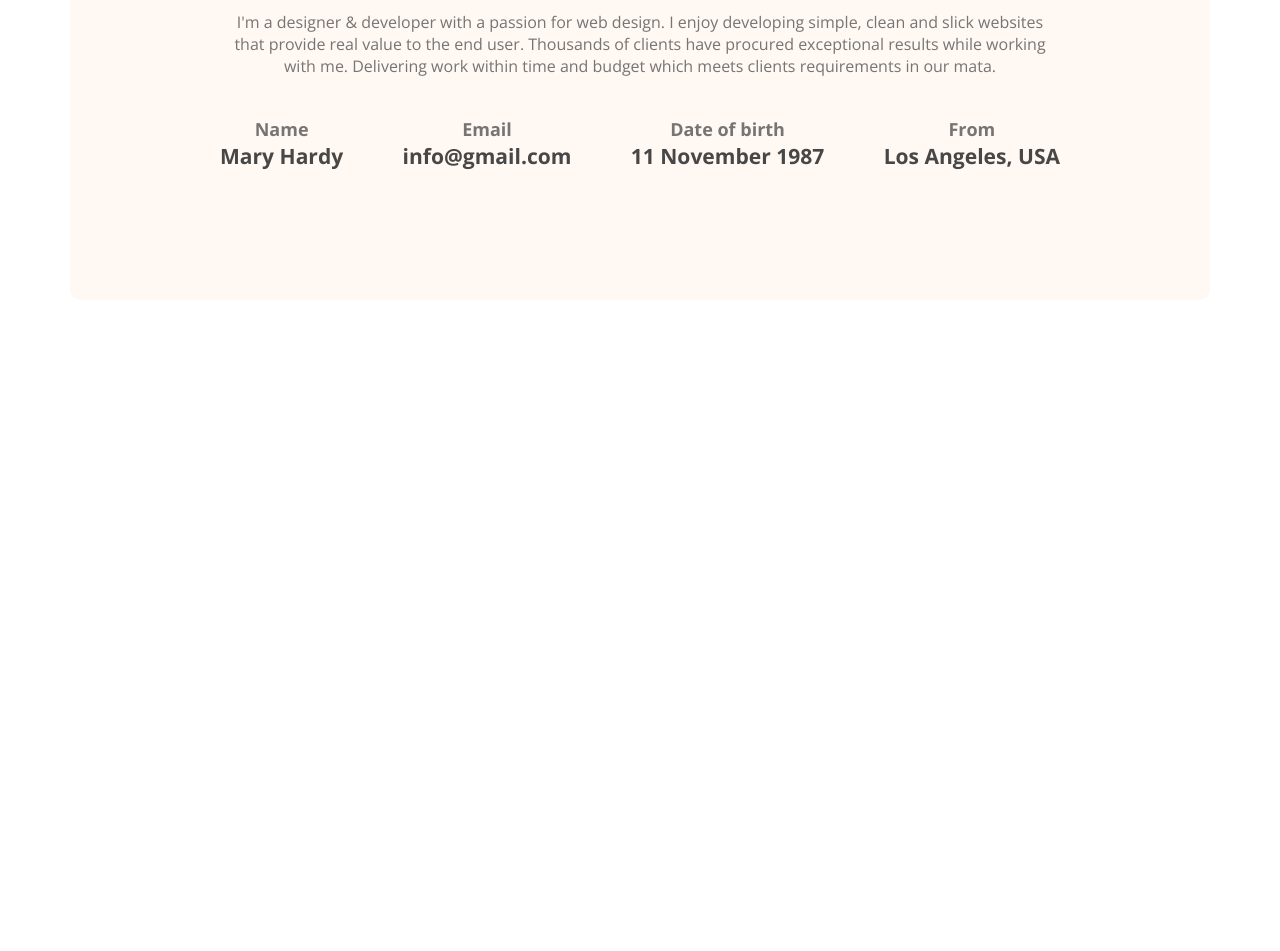
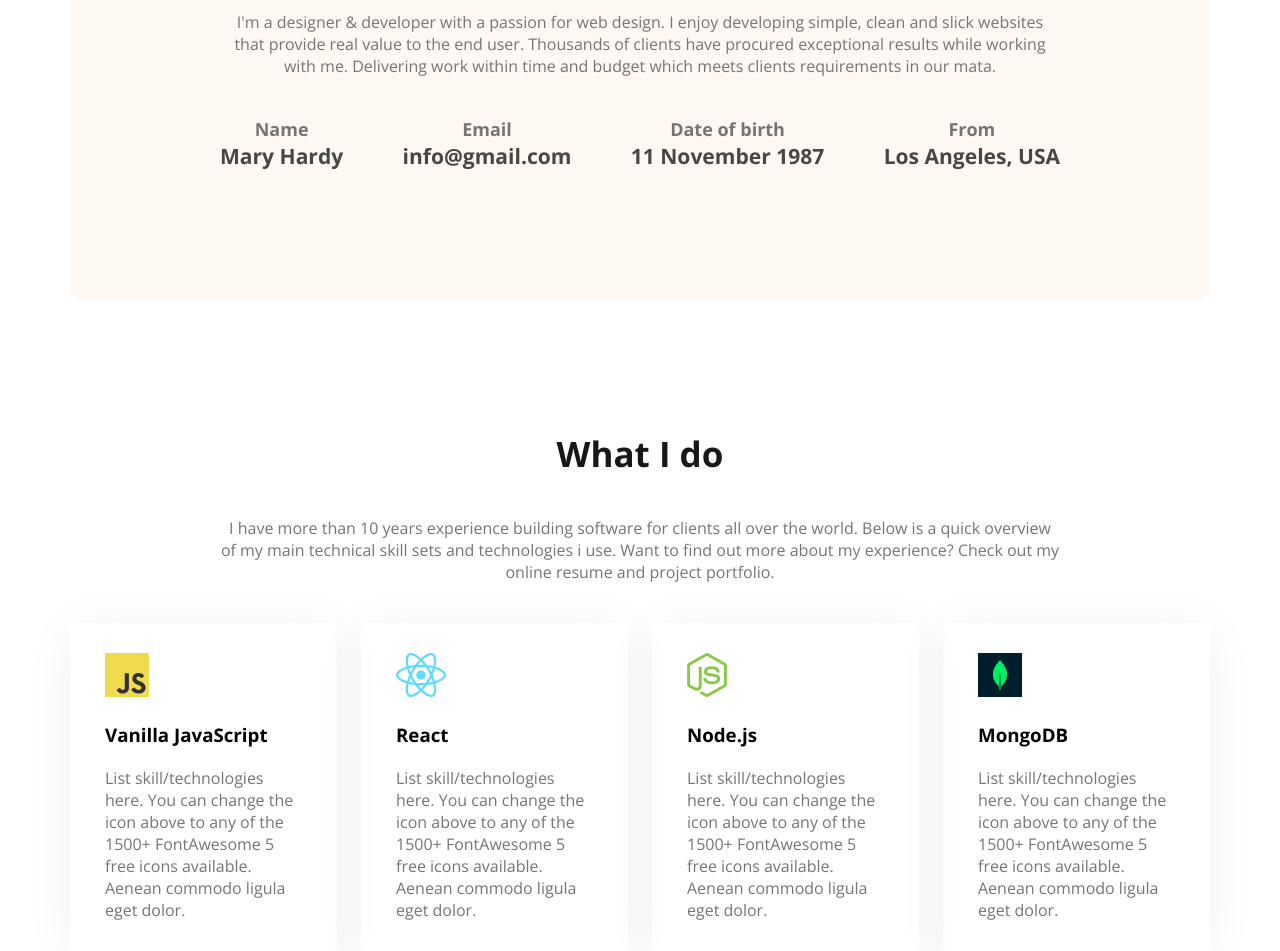
Before and after one commit to syedashiqbd/Web-Developer-Portfolio-Ashiq, a plain HTML site: page index.html in a window 1280 px wide. Shown: the part 1143-2094 px from the top of the page. Before the commit the page ends 1443 px from the top, so only its background shows below. Drawn offline with nearby package versions, Linux system fonts and the light colour scheme.

Commit message:
skills section done

```diff
--- a/index.html
+++ b/index.html
@@ -67,6 +67,53 @@
           </div>
         </div>
       </div>
+      <div class="skills container">
+        <h2>What I do</h2>
+        <p>
+          I have more than 10 years experience building software for clients all
+          over the world. Below is a quick overview of my main technical skill
+          sets and technologies i use. Want to find out more about my
+          experience? Check out my online resume and project portfolio.
+        </p>
+        <div class="skill_btm_section">
+          <div class="skill_btm_info">
+            <img src="./images/icons/js.png" />
+            <h3>Vanilla JavaScript</h3>
+            <p>
+              List skill/technologies here. You can change the icon above to any
+              of the 1500+ FontAwesome 5 free icons available. Aenean commodo
+              ligula eget dolor.
+            </p>
+          </div>
+          <div class="skill_btm_info">
+            <img src="./images/icons/react.png" />
+            <h3>React</h3>
+            <p>
+              List skill/technologies here. You can change the icon above to any
+              of the 1500+ FontAwesome 5 free icons available. Aenean commodo
+              ligula eget dolor.
+            </p>
+          </div>
+          <div class="skill_btm_info">
+            <img src="./images/icons/nodejs.png" />
+            <h3>Node.js</h3>
+            <p>
+              List skill/technologies here. You can change the icon above to any
+              of the 1500+ FontAwesome 5 free icons available. Aenean commodo
+              ligula eget dolor.
+            </p>
+          </div>
+          <div class="skill_btm_info">
+            <img src="./images/icons/mongo.png" />
+            <h3>MongoDB</h3>
+            <p>
+              List skill/technologies here. You can change the icon above to any
+              of the 1500+ FontAwesome 5 free icons available. Aenean commodo
+              ligula eget dolor.
+            </p>
+          </div>
+        </div>
+      </div>
     </main>
     <footer></footer>
   </body>
--- a/style.css
+++ b/style.css
@@ -60,6 +60,9 @@ nav li a {
   font-size: 20px;
   color: #474747;
 }
+
+/* banner Style */
+
 .banner {
   display: flex;
   align-items: center;
@@ -96,6 +99,7 @@ nav li a {
   position: relative;
   left: 200px;
 }
+/*  About me section Style  */
 .about_me {
   border-radius: 10px;
   background: #fff8f3;
@@ -124,3 +128,32 @@ nav li a {
 .about_me_btm_info h3 {
   color: #474747;
 }
+
+/* Skill Section Style */
+.skills {
+  margin-top: 130px;
+  text-align: center;
+}
+.skills h2 {
+  color: #181818;
+  font-size: 35px;
+  font-weight: 700;
+}
+.skills > p {
+  padding: 0 150px;
+  margin: 40px 0;
+}
+.skill_btm_section {
+  display: flex;
+  justify-content: space-between;
+  gap: 24px;
+}
+.skill_btm_info {
+  text-align: left;
+  padding: 30px 35px;
+  border-radius: 5px;
+  box-shadow: 0px 6px 50px 0px rgba(0, 0, 0, 0.06);
+}
+.skill_btm_info h3 {
+  margin: 20px 0;
+}
```
